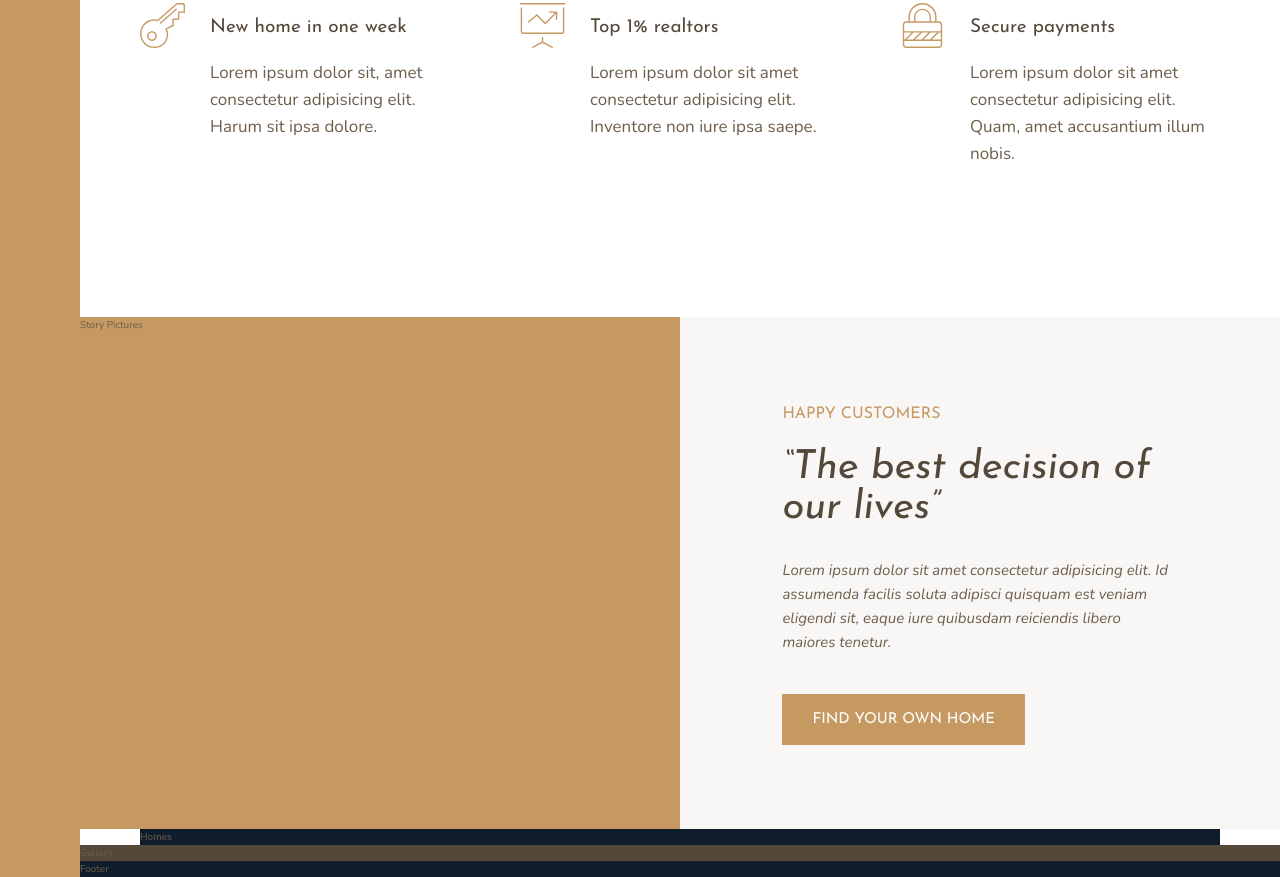
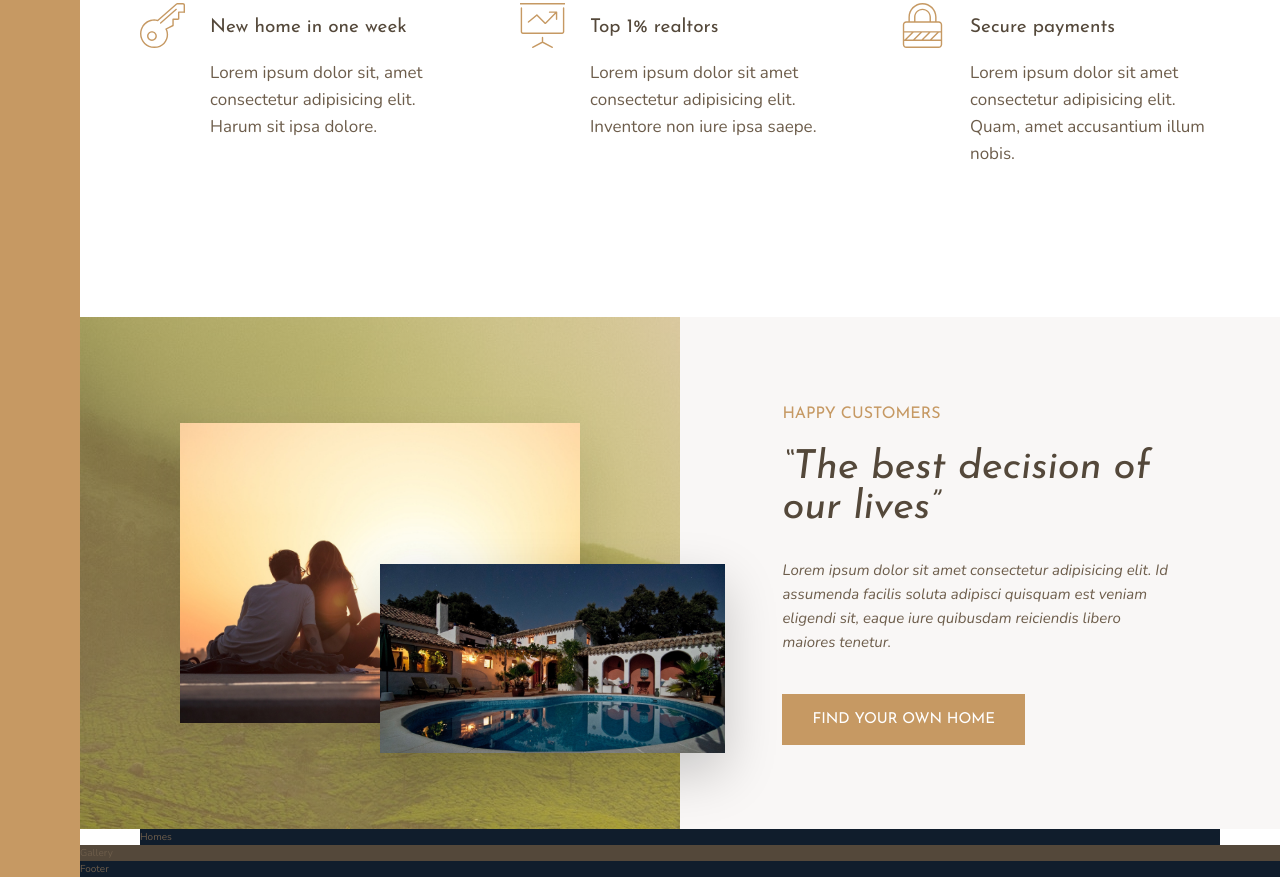
Before and after one commit to Electrolytful/Nexter, a website: page index.html in a window 1280 px wide. Shown: the part 991-1868 px from the top of the page. Drawn offline with nearby package versions, Linux system fonts and the light colour scheme.

Commit message:
completed story section

```diff
--- a/index.html
+++ b/index.html
@@ -91,7 +91,8 @@
 
     <!-- STORY SECTION -->
     <div class="story__pictures">
-        Story Pictures
+        <img src="img/story-1.jpeg" alt="Couple with new house" class="story__img story__img--1">
+        <img src="img/story-2.jpeg" alt="New house" class="story__img story__img--2">
     </div>
 
     <div class="story__content">
--- a/sass/_story.scss
+++ b/sass/_story.scss
@@ -3,6 +3,30 @@
         grid-column: full-start / col-end 4;
 
         background-color: $color-primary;
+        background-image: linear-gradient(rgba($color-primary, .5), rgba($color-primary, .5)), url(../img/back.jpg);
+
+        display: grid;
+        grid-template-rows: repeat(6, 1fr);
+        grid-template-columns: repeat(6, 1fr);
+        align-items: center;
+    }
+
+    &__img {
+        width: 100%;
+
+        &--1 {
+            grid-row: 2 / 6;
+            grid-column: 2 / 6;
+            box-shadow: 0 2rem 5rem rgba(#000, .1);
+        }
+
+        &--2 {
+            grid-row: 4 / 6;
+            grid-column: 4 / 7;
+            width: 115%;
+            box-shadow: 0 2rem 5rem rgba(#000, .2);
+            z-index: 10;
+        }
     }
 
     &__content {
```
Also changed, not shown: css/styles.css.
